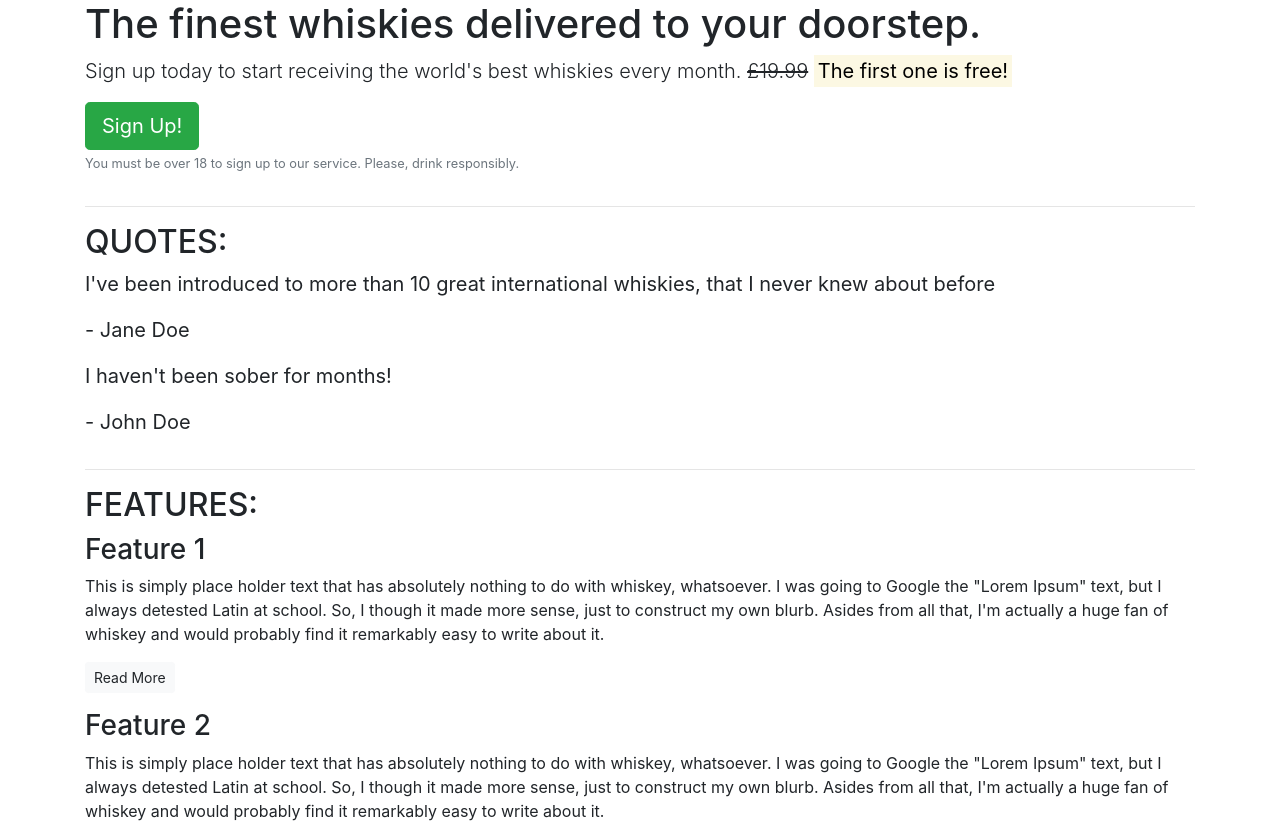
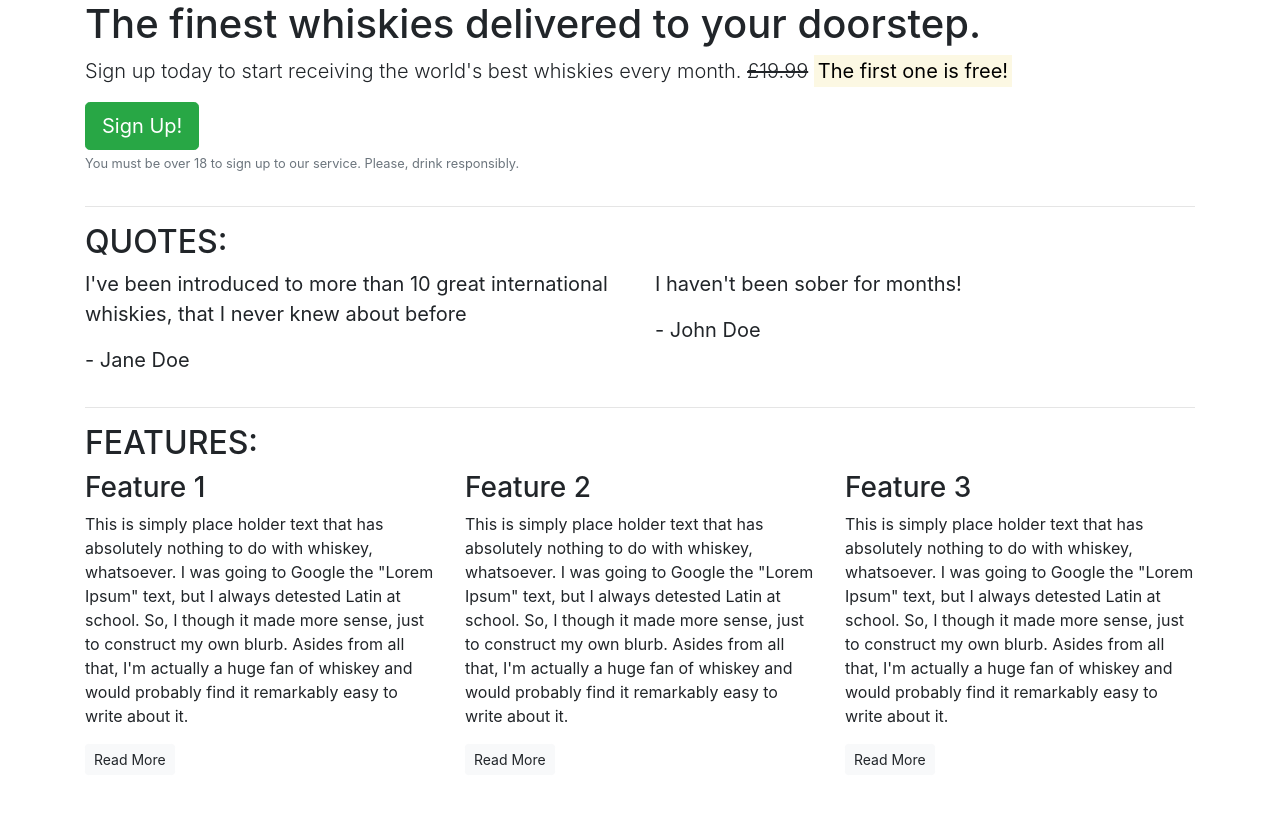
Before and after one commit to craigfda/Bootstrap_practice, a plain HTML site: page index.html in a window 1280 px wide. Shown: the top 826 px of the page. After the commit the page ends 800 px from the top, so only its background shows below. Drawn offline with nearby package versions, Linux system fonts and the light colour scheme.

Commit message:
adding a few more alterations to the columns in features & quotes

```diff
--- a/index.html
+++ b/index.html
@@ -35,13 +35,13 @@
                 </div>
             </div>
             <div class="row">
-                <div class="col-12">
+                <div class="col-12 col-md-6">
                     <blockquote class="blockquote">
                         <p>I've been introduced to more than 10 great international whiskies, that I never knew about before</p>
                         <p>-  Jane Doe</p>
                     </blockquote>
                 </div>
-                <div class="col-12">
+                <div class="col-12 col-md-6">
                     <blockquote class="blockquote">
                         <p>I haven't been sober for months!</p>
                         <p>-  John Doe</p>
@@ -61,7 +61,7 @@
             </div>
 
             <div class="row">
-                <div class="col-12">
+                <div class="col-12 col-md-6 col-lg-4">
                     <div class="feature">
                         <h3>Feature 1</h3>
                         <p>This is simply place holder text that has absolutely nothing to do with whiskey, whatsoever.  I was going to Google the "Lorem Ipsum" text, but I always detested Latin at school.  So, I though it made more sense, just to construct my own blurb.  Asides from all that, I'm actually a huge fan of whiskey and would probably find it remarkably easy to write about it.</p>
@@ -69,7 +69,7 @@
                     </div>
                 </div>
 
-                <div class="col-12">
+                <div class="col-12 col-md-6 col-lg-4">
                     <div class="feature">
                         <h3>Feature 2</h3>
                         <p>This is simply place holder text that has absolutely nothing to do with whiskey, whatsoever.  I was going to Google the "Lorem Ipsum" text, but I always detested Latin at school.  So, I though it made more sense, just to construct my own blurb.  Asides from all that, I'm actually a huge fan of whiskey and would probably find it remarkably easy to write about it.</p>
@@ -77,7 +77,7 @@
                     </div>
                 </div>
 
-                <div class="col-12">
+                <div class="col-12 d-md-none d-lg-block col-lg-4">
                     <div class="feature">
                         <h3>Feature 3</h3>
                         <p>This is simply place holder text that has absolutely nothing to do with whiskey, whatsoever.  I was going to Google the "Lorem Ipsum" text, but I always detested Latin at school.  So, I though it made more sense, just to construct my own blurb.  Asides from all that, I'm actually a huge fan of whiskey and would probably find it remarkably easy to write about it.</p>
```
